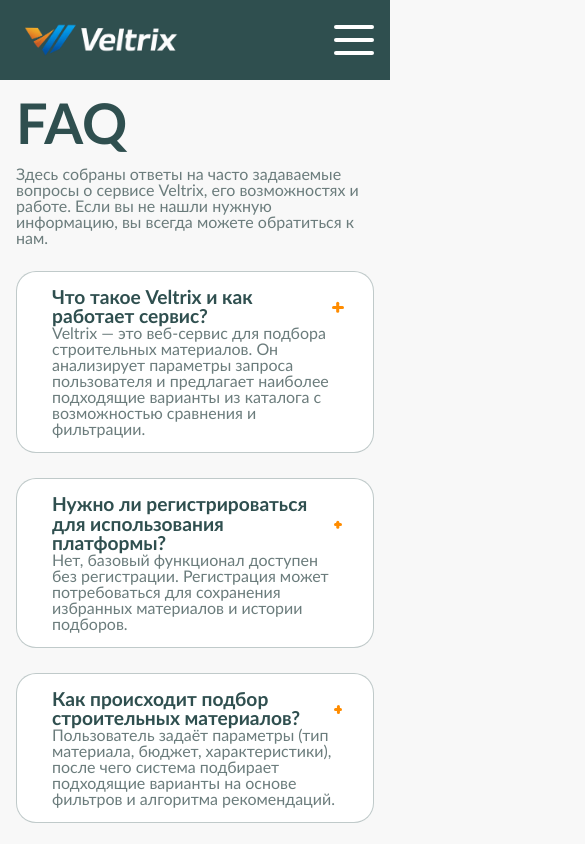
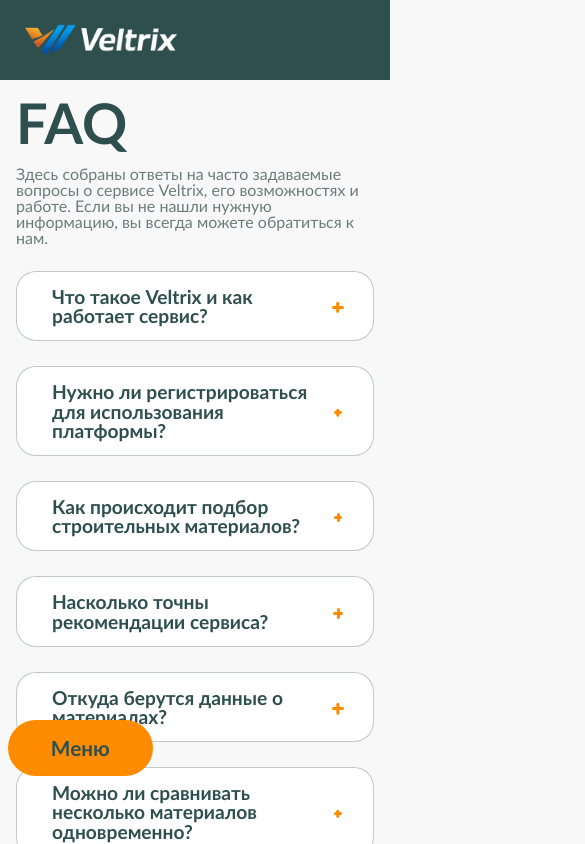
Before and after one commit to toopooriik/vertlix, a Next.js app in the folder frontend/: page /FAQ in a window 390 px wide. Shown: the top 844 px of the page, 585 px wide, since content can reach past the window. Built offline with nearby package versions, Linux system fonts and the light colour scheme.

Commit message:
feat(navigation): Изменяет навигацию

```diff
--- a/frontend/components/sections/home/FAQ/FAQItem.tsx
+++ b/frontend/components/sections/home/FAQ/FAQItem.tsx
@@ -20,9 +20,11 @@
             </div>
 
 
+            {isOpen &&
                 <div className={`${style.FAQ__question_bottom} ${isOpen ? style.FAQ__question_bottom_active : style.FAQ__question_bottom_disable}`}>
                     <p className={style.FAQ__answer}>{item.answer}</p>
                 </div>
+            }
 
         </div>
     )
--- a/frontend/components/ui/burgerMenu/burgerMenu.module.scss
+++ b/frontend/components/ui/burgerMenu/burgerMenu.module.scss
@@ -3,73 +3,39 @@
 
 .burger {
   @include mega-layer;
-  position: relative;
-  display: none;
-  width: 40px;
-  height: 30px;
-  padding: 0;
-  background: transparent;
-  border: none;
+  position: fixed;
+  display: block;
+  padding: 15px 40px;
+  background: $alt-color;
   cursor: pointer;
-
-  span {
-    position: absolute;
-    left: 0;
-    display: block;
-    width: 100%;
-    height: 4px;
-    background: white;
-    border-radius: 9px;
-    opacity: 1;
-    transition: 0.25s ease-in-out;
-  }
-
-  span:nth-child(1) {
-    top: 0;
-    transform-origin: left center;
-  }
-
-  span:nth-child(2) {
-    top: 50%;
-    transform: translateY(-50%);
-    transform-origin: left center;
-  }
-
-  span:nth-child(3) {
-    top: 100%;
-    transform: translateY(-100%);
-    transform-origin: left center;
+  left: 2%;
+  bottom: 8%;
+  border-radius: 100px;
+  border: 3px solid $alt-color;
+  font-size: 1.3rem;
+  line-height: 1.3rem;
+  font-weight: 700;
+  color: $main-color;
+  transition: background-color 0.3s ease-in-out;
+  &:hover{
+    background: $white
   }
 }
 
 .burgerActive {
-  span:nth-child(1) {
-    top: 0;
-    left: 5px;
-    transform: rotate(45deg);
-    background-color: #000;
-  }
-
-  span:nth-child(2) {
-    width: 0;
-    opacity: 0;
-  }
-
-  span:nth-child(3) {
-    top: 28px;
-    left: 5px;
-    transform: rotate(-45deg);
-    background-color: #000;
-  }
+  background: $white;
 }
 
 @include adaptive(table){
   .burger {
-    display: block;
+    transition: background-color 0.2s ease-in-out;
   }
 }
 @include adaptive(mobile){
   .burger {
-    display: block;
+    transition: background-color 0.2s ease-in-out;
+  }
+  .burgerActive {
+    display: none;
   }
 }
--- a/frontend/components/ui/burgerMenu/burgerMenu.tsx
+++ b/frontend/components/ui/burgerMenu/burgerMenu.tsx
@@ -1,4 +1,7 @@
 import style from './burgerMenu.module.scss';
+import {useEffect, useRef} from "react";
+import {FontAwesomeIcon} from '@fortawesome/react-fontawesome';
+import {faArrowRight} from '@fortawesome/free-solid-svg-icons';
 
 type CheckboxProps = {
     isOpen: boolean;
@@ -11,12 +14,8 @@
             type="button"
             className={`${style.burger} ${isOpen ? style.burgerActive : ''}`}
             onClick={onToggle}
-            aria-label={isOpen ? 'Закрыть меню' : 'Открыть меню'}
-            aria-expanded={isOpen}
         >
-            <span />
-            <span />
-            <span />
+            Меню
         </button>
     );
 }
--- a/frontend/components/ui/navigation/navigation.module.scss
+++ b/frontend/components/ui/navigation/navigation.module.scss
@@ -1,34 +1,6 @@
 @use '@/styles/mixins.scss' as *;
 @use '@/styles/variables.scss' as *;
 
-@mixin mobile-header {
-  &__navList_ul {
-    @include super-layer;
-    min-width: 350px;
-    height: 100%;
-    flex-direction: column;
-    justify-content: flex-start;
-    gap: 0;
-    position: absolute;
-    right: -150%;
-    top: 0;
-    background-color: $white;
-    padding: 70px 15px 0 ;
-    transition: right 0.3s ease-in-out;
-
-    li {
-      padding: 10px 0;
-      color: $main-color;
-      width: 100%;
-      text-align: center;
-      line-height: 22px;
-      border-bottom: 1px solid rgba($main-color, 0.3);
-    }
-  }
-  &__navList_ulOpen {
-    right: 0;
-  }
-}
 .none {
   display: none;
   opacity: 0;
@@ -38,33 +10,71 @@
   @include second-layer;
   position: fixed;
   inset: 0;
+  opacity: 60%;
+  width: 100vw;
+  height: 100vh;
+}
+@include adaptive(mobile){
+  .interlayer {
+    @include second-layer;
+    position: fixed;
+    inset: 0;
     background-color: #000;
     opacity: 60%;
     width: 100vw;
     height: 100vh;
   }
+}
+@include adaptive(table){
+  .interlayer {
+    @include second-layer;
+    position: fixed;
+    inset: 0;
+    background-color: #000;
+    opacity: 60%;
+    width: 100vw;
+    height: 100vh;
+  }
+}
+
+
+
 
 .header{
   &__navList {
     @include row-flex-between;
   }
+  &__navList_ul {
+    @include super-layer;
+    width: 350px;
+    height: 60vh;
+    flex-direction: column;
+    justify-content: flex-start;
+    gap: 0;
+    position: fixed;
+    top:20%;
+    background-color: $white;
+    padding: 70px 15px 0;
+    border-radius: 25px;
+    -webkit-box-shadow: 0px 15px 11px 2px rgba($main-color, 0.2);
+    -moz-box-shadow: 0px 15px 11px 2px rgba($main-color, 0.2);
+    box-shadow: 0px 15px 11px 2px rgba($main-color, 0.2);
 
-  &__navList_ul {
-    @include row-flex-between;
-    gap:5px;
-    li {
-      padding: 5px 15px;
-      color: $white;
-      font-size: 1.1em;
+  }
+  &__navList_li {
+    padding: 10px 0;
+    color: $main-color;
+    width: 100%;
+    text-align: center;
+    font-size: 1.3rem;
+    line-height: 1.7rem;
     font-weight: 700;
-      letter-spacing: 1px;
-      border-radius: 7px;
+    border-bottom: 1px solid rgba($main-color, 0.3);
+    border-radius: 15px;
     transition:
             color 0.3s ease,
             background-color 0.3s ease,
             transform 0.3s ease;
-      white-space: nowrap;
-
     &:hover {
       background-color: $white;
       color: $alt-color;
@@ -74,6 +84,8 @@
       transform: translate(0, -5px);
     }
   }
+  &__navList_ulOpen {
+
   }
 
   &__active {
@@ -81,14 +93,36 @@
   }
   @include adaptive(mobile) {
     @include padding-m;
-    @include mobile-header;
     &__navList_ul {
+
       width: 100%;
+      height: 100vh;
+      border-radius: 0;
+      top: 0;
+    }
+    &__navList_li{
+      font-size: 1.7rem;
+      line-height: 2.3rem;
+      font-weight: 700;
+    }
+    &__navList_ulOpen {
+
     }
   }
   @include adaptive(table) {
     @include padding-t;
-    @include mobile-header;
 
+    &__navList_ul {
+      height: 60vh;
+      top:20%;
+      -webkit-box-shadow: 0px 15px 11px 2px rgba($alt-color, 0.3);
+      -moz-box-shadow: 0px 15px 11px 2px rgba($alt-color, 0.3);
+      box-shadow: 0px 15px 11px 2px rgba($alt-color, 0.3);
+    }
+    &__navList_li{
+      font-size: 1.5rem;
+      line-height: 2rem;
+      font-weight: 700;
     }
   }
+}
--- a/frontend/components/ui/navigation/navigation.tsx
+++ b/frontend/components/ui/navigation/navigation.tsx
@@ -1,7 +1,8 @@
 'use client';
 
 import {usePathname} from 'next/navigation';
-import {useState} from 'react';
+import {useState, useEffect} from 'react';
+import {motion, AnimatePresence} from "framer-motion";
 import Link from 'next/link';
 
 import style from './navigation.module.scss';
@@ -31,27 +32,85 @@
         href: '/FAQ',
     },
 ];
-export default function Navigation(){
+export default function Navigation() {
     const [isMenuOpen, setIsMenuOpen] = useState(false);
+    const [isMobile, setIsMobile] = useState(false);
     const pathname = usePathname();
-    return(
+    useEffect(() => {
+        const media = window.matchMedia("(max-width: 480px)");
+        const update = () => {
+            setIsMobile(media.matches);
+        };
+        update();
+        const handleScroll = () => {
+            if (media.matches) return;
+            setIsMenuOpen(false);
+        };
+
+        media.addEventListener("change", update);
+        window.addEventListener('scroll', handleScroll);
+
+        return () => {
+            window.removeEventListener('scroll', handleScroll);
+            media.removeEventListener("change", update)
+        };
+    }, []);
+    useEffect(() => {
+        if (!isMenuOpen) return;
+        if (!isMobile) return;
+
+        const scrollY = window.scrollY;
+
+        document.body.style.position = "fixed";
+        document.body.style.top = `-${scrollY}px`;
+        document.body.style.width = "100%";
+        document.documentElement.style.overflow = "hidden";
+
+        return () => {
+            document.body.style.position = "";
+            document.body.style.top = "";
+            document.body.style.width = "";
+            document.documentElement.style.overflow = "";
+
+            window.scrollTo(0, scrollY);
+        };
+    }, [isMenuOpen, isMobile]);
+        const menuVariants = {
+        closed: {
+            left: "-150%"
+        },
+        open: (isMobile: boolean) => ({
+            left: isMobile ? "0" : "2%"
+        })
+    };
+    return (
         <>
+            <AnimatePresence>
                 {isMenuOpen && (
-                <div
+                    <>
+                        <motion.div
+                            initial={{opacity: 0}}
+                            animate={{opacity: 0.6}}
+                            exit={{opacity: 0}}
                             className={`${style.interlayer} ${style.interlayerActive}`}
                             onClick={() => setIsMenuOpen(false)}
-                ></div>
-            )}
-            <div className={style.header__navList}>
-                <Checkbox
-                    isOpen={isMenuOpen}
-                    onToggle={() => setIsMenuOpen(prev => !prev)}
-                />
-                <ul className={`${style.header__navList_ul} ${isMenuOpen ? style.header__navList_ulOpen : ''}`}>
+                        ></motion.div>
 
+                        <motion.div
+                            className={style.header__navList}
+                            initial="closed"
+                            animate="open"
+                            exit="closed"
+                        >
+                            <motion.ul
+                                className={style.header__navList_ul}
+                                custom={isMobile}
+                                variants={menuVariants}
+                                transition={{duration: 0.2, ease: "easeInOut"}}
+                            >
                                 {navLinks.map((link: LinkType) => {
                                     return (
-                            <li key={link.href}>
+                                        <li key={link.href} className={style.header__navList_li}>
                                             <Link href={link.href}
                                                   className={link.href === pathname ? style.header__active : ''}>
                                                 {link.label}
@@ -59,8 +118,14 @@
                                         </li>
                                     )
                                 })}
-                </ul>
-            </div>
+                            </motion.ul>
+                        </motion.div>
+                    </>)}
+            </AnimatePresence>
+            <Checkbox
+                isOpen={isMenuOpen}
+                onToggle={() => setIsMenuOpen(prev => !prev)}
+            />
         </>
 
     )
--- a/frontend/package.json
+++ b/frontend/package.json
@@ -13,6 +13,7 @@
     "@fortawesome/fontawesome-svg-core": "^7.2.0",
     "@fortawesome/free-solid-svg-icons": "^7.2.0",
     "@fortawesome/react-fontawesome": "^3.3.1",
+    "framer-motion": "^12.38.0",
     "next": "16.2.4",
     "react": "19.2.4",
     "react-dom": "19.2.4",
--- a/frontend/styles/globals.scss
+++ b/frontend/styles/globals.scss
@@ -9,6 +9,9 @@
   font-weight: 700;
   color: $main-color;
 }
+html, body{
+  overflow-x: hidden;
+}
 body{
   position: relative;
   font-size: 16px;
```
Also changed, not shown: 1 other file (tests, documents, lock files or other folders). Lines whose indentation alone changed are shown as unchanged.
